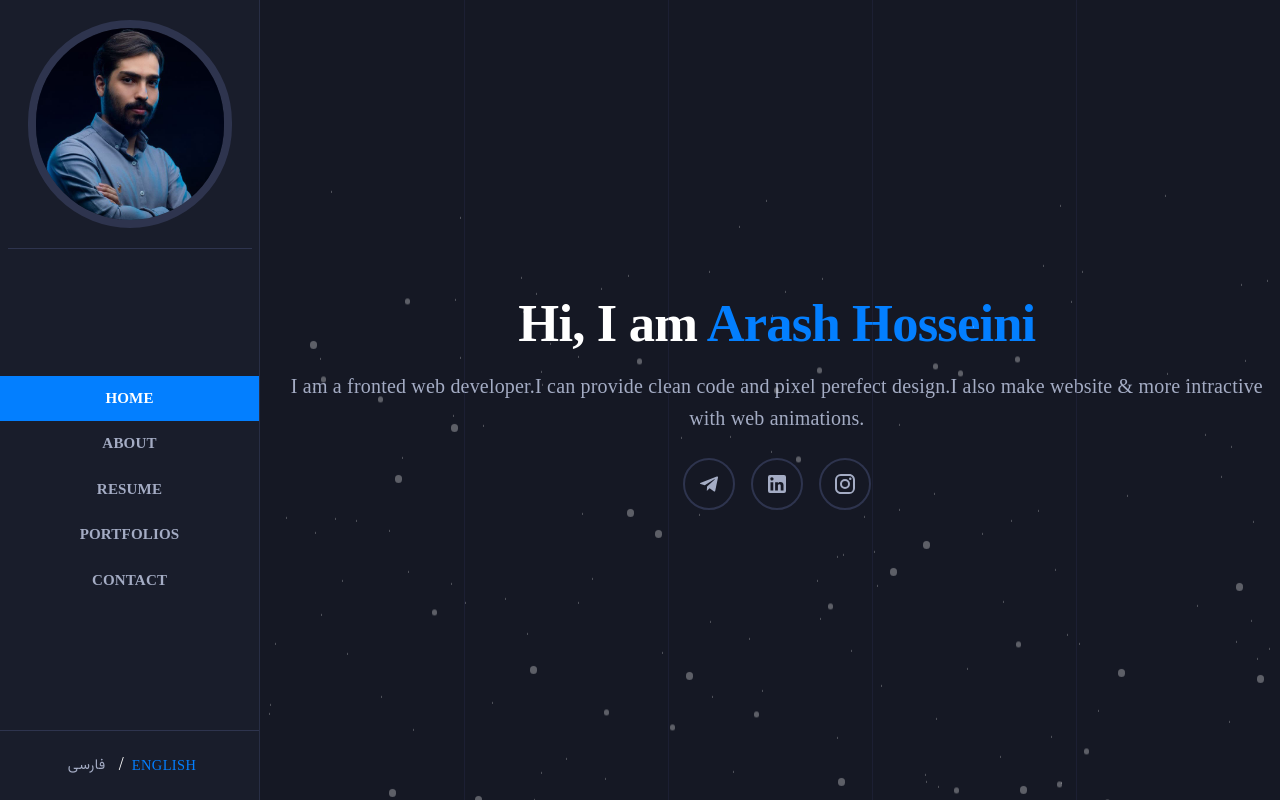
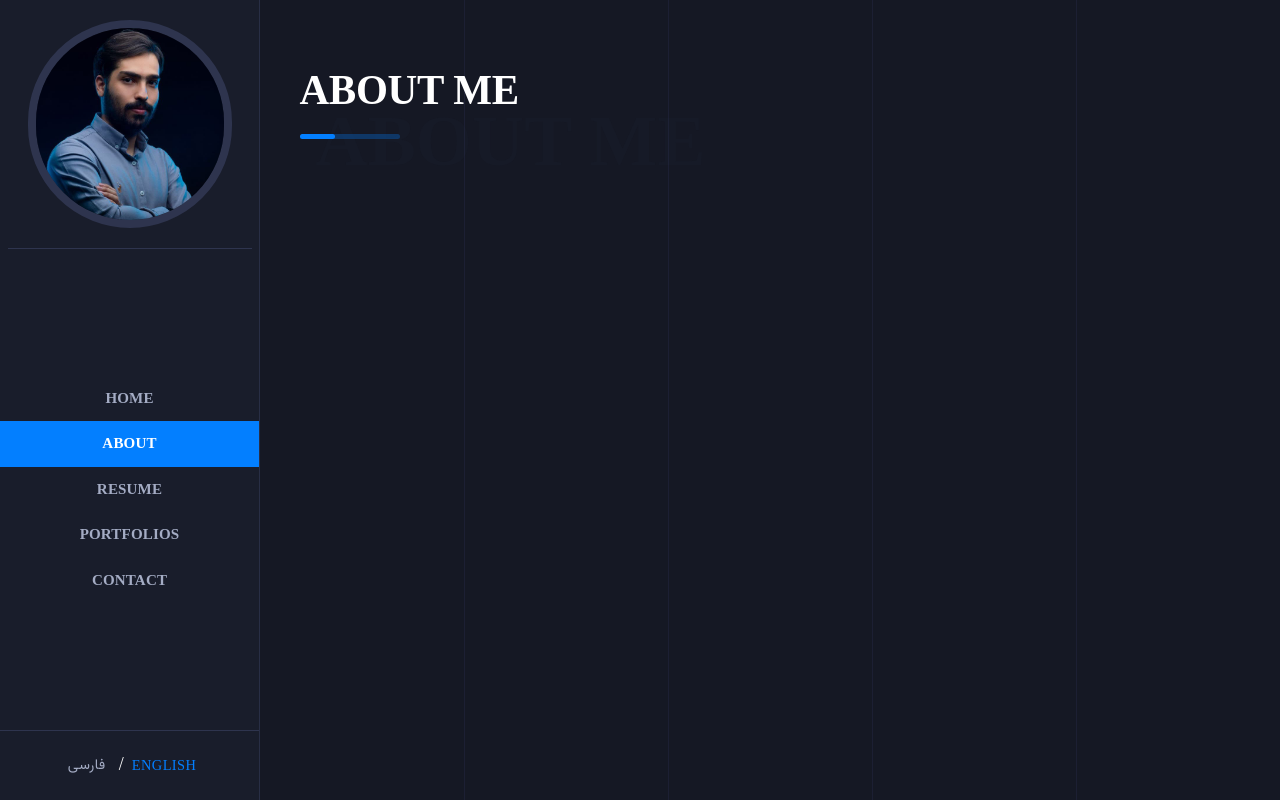
Before and after one commit to ArashH0sseini/personalweb, a React (Create React App) app: page / in a window 1280 px wide. Built offline with nearby package versions, Linux system fonts and the light colour scheme; a web font is replaced by a local one.

Commit message:
Create a title component for titles

```diff
--- /dev/null
+++ b/src/components/Title.css
@@ -0,0 +1,53 @@
+.title{
+    text-align: left;
+}
+.title-rtl{
+    text-align: right;
+}
+.title::after {
+    content: '';
+    position: absolute;
+    left: 0;
+    top: auto;
+    bottom: 0;
+    height: 5px;
+    border-radius: 100px;
+    width: 35px;
+    background: #037fff;
+}
+
+.title::before {
+    content: '';
+    position: absolute;
+    left: 0;
+    top: auto;
+    bottom: 0;
+    height: 5px;
+    border-radius: 100px;
+    width: 100px;
+    background: rgba(3,127,255,0.3);
+}
+
+.title-rtl::after {
+    content: '';
+    position: absolute;
+    right: 0;
+    top: auto;
+    bottom: 0;
+    height: 5px;
+    border-radius: 100px;
+    width: 35px;
+    background: #037fff;
+}
+
+.title-rtl::before {
+    content: '';
+    position: absolute;
+    right: 0;
+    top: auto;
+    bottom: 0;
+    height: 5px;
+    border-radius: 100px;
+    width: 100px;
+    background: rgba(3,127,255,0.3);
+}
--- /dev/null
+++ b/src/components/Title.js
@@ -0,0 +1,23 @@
+import React from 'react'
+import { Typography } from '@mui/material'
+import './Title.css'
+import {lang} from '../localization/index'
+
+export default function AboutTitle({title}) {
+  return (
+    <div className='relative mb-[60px] h-[75px] w-full'>
+      {
+        lang === 'fa' ?
+        <div>
+            <Typography className='title-rtl' variant='h2'>{title}</Typography>
+            <span className='text-[4.5rem] absolute right-4 top-full leading-4 font-black text-[rgba(25,29,43,.44)] inline-block -z-10 translate-y-[-40%]'>{title}</span>
+        </div>
+        :
+        <div>
+            <Typography className='title' variant='h2'>{title}</Typography>
+            <span className='text-[4.5rem] absolute left-4 top-full leading-4 font-black text-[rgba(25,29,43,.44)] inline-block -z-10 translate-y-[-40%]'>{title}</span>
+        </div>
+      }
+    </div>
+  )
+}
--- a/src/localization/en.js
+++ b/src/localization/en.js
@@ -7,5 +7,7 @@ export default {
     contact:"CONTACT",
     hi:"Hi, I am ",
     hi2:'',
-    desc:'I am a fronted web developer.I can provide clean code and pixel perefect design.I also make website & more intractive with web animations.'
+    desc:'I am a fronted web developer.I can provide clean code and pixel perefect design.I also make website & more intractive with web animations.',
+    aboutme:'ABOUT ME',
+
 }
--- a/src/localization/fa.js
+++ b/src/localization/fa.js
@@ -7,5 +7,6 @@ export default {
     contact:"تماس با من",
     hi:"سلام من ",
     hi2:' هستم ',
-    desc:'من یک توسعه دهنده وب پیشرو هستم. می توانم کدهای تمیز و طراحی پیکسلی بی نقص ارائه دهم. همچنین با انیمیشن های وب سایت را جذاب تر و جذاب تر می کنم.'
+    desc:'من یک توسعه دهنده وب پیشرو هستم. می توانم کدهای تمیز و طراحی پیکسلی بی نقص ارائه دهم. همچنین با انیمیشن های وب سایت را جذاب تر و جذاب تر می کنم.',
+    aboutme:'درباره من'
 }
--- a/src/screens/AboutScreen.js
+++ b/src/screens/AboutScreen.js
@@ -1,7 +1,15 @@
 import React from 'react'
+import {Grid} from '@mui/material'
+import Title from '../components/Title'
+import {getTranslate} from '../localization/index'
 
 export default function AboutScreen() {
+  const translate = getTranslate()
   return (
-    <div>AboutScreen</div>
+    <Grid container className="min-h-screen">
+      <Grid className='px-8 pt-16 w-full' item container xs={12}>
+        <Title title={translate.aboutme} />
+      </Grid>
+    </Grid>
   )
 }
--- a/src/screens/Index.js
+++ b/src/screens/Index.js
@@ -28,7 +28,7 @@ const drawerWidth = 260;
 function ResponsiveDrawer(props) {
   const { window } = props;
   const [mobileOpen, setMobileOpen] = useState(false);
-  const [page, setPage] = useState(0)
+  const [page, setPage] = useState(1)
   const translate = getTranslate()
 
   const handleDrawerToggle = () => {
@@ -157,7 +157,7 @@ function ResponsiveDrawer(props) {
       <Box
         className='text-center relative'
         component="main"
-        sx={{ flexGrow: 1, pr: 3,pl:3, width: { sm: `calc(100% - ${drawerWidth}px)` } }}
+        sx={{ flexGrow: 1, pr: 3, pl:3, width: { sm: `calc(100% - ${drawerWidth}px)` } }}
       >
         <span className='w-[1px] min-h-screen bg-[rgba(46,52,87,0.3)] absolute left-[20%]'></span>
         <span className='w-[1px] min-h-screen bg-[rgba(46,52,87,0.3)] absolute left-[40%]'></span>
--- a/src/theme/theme.js
+++ b/src/theme/theme.js
@@ -18,7 +18,8 @@ const theme = createTheme({
             fontWeight: 700,
             fontSize: "2.57rem",
             lineHeight: '3.2857rem',
-            fontFamily: getFont()
+            fontFamily: getFont(),
+            color:'#fff'
         },
         h3: {
             fontWeight: 600,
```
